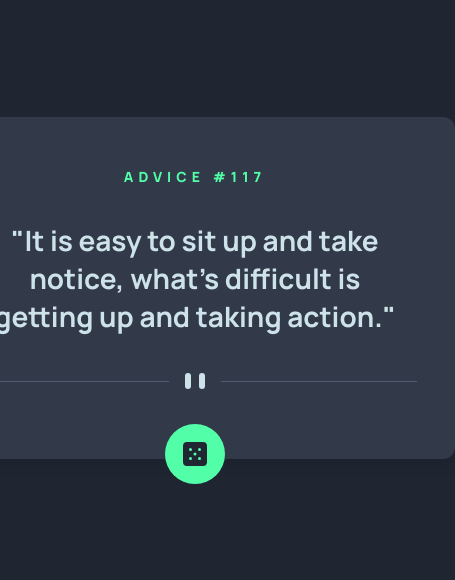
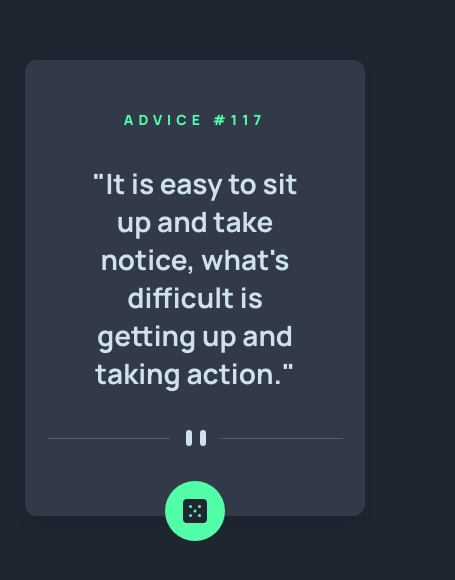
Before and after one commit to outHereSam/another-advice-generator, a plain HTML site: page index.html in a window 390 px wide. Shown: the part 134-714 px from the top of the page, 455 px wide, since content can reach past the window. Drawn offline with Linux system fonts and the light colour scheme; no server answers.

Commit message:
Makes advice card responsive

```diff
--- a/style.css
+++ b/style.css
@@ -22,7 +22,7 @@ body {
   flex-direction: column;
   align-items: center;
   /* text-align: center; */
-  max-width: 520px;
+  max-width: 540px;
   padding: 50px 50px 70px 50px;
   background-color: hsl(217, 19%, 24%);
   border-radius: 12px;
@@ -61,3 +61,16 @@ body {
 #dice:hover {
   box-shadow: 0 0 16px 3px rgba(82, 255, 168, 0.7);
 }
+
+/* Media Queries */
+@media only screen and (max-width: 560px) {
+  .container {
+    max-width: 340px;
+  }
+  .divider-mobile {
+    display: block;
+  }
+  .divider-desktop {
+    display: none;
+  }
+}
```
